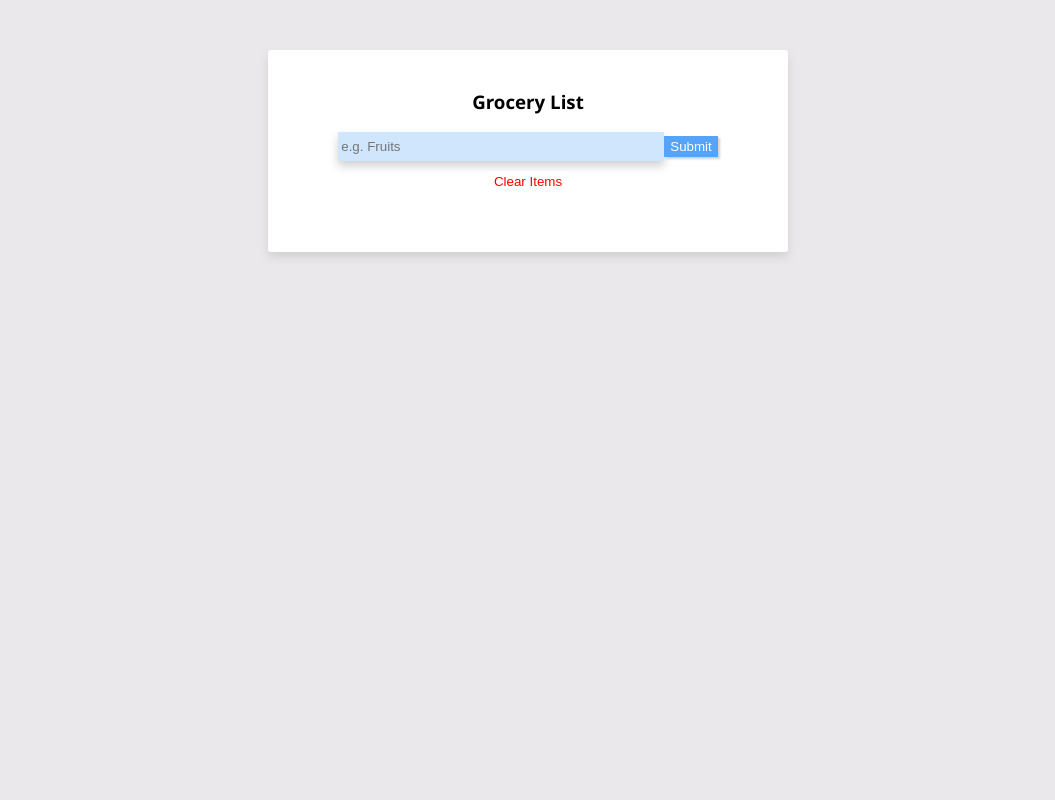
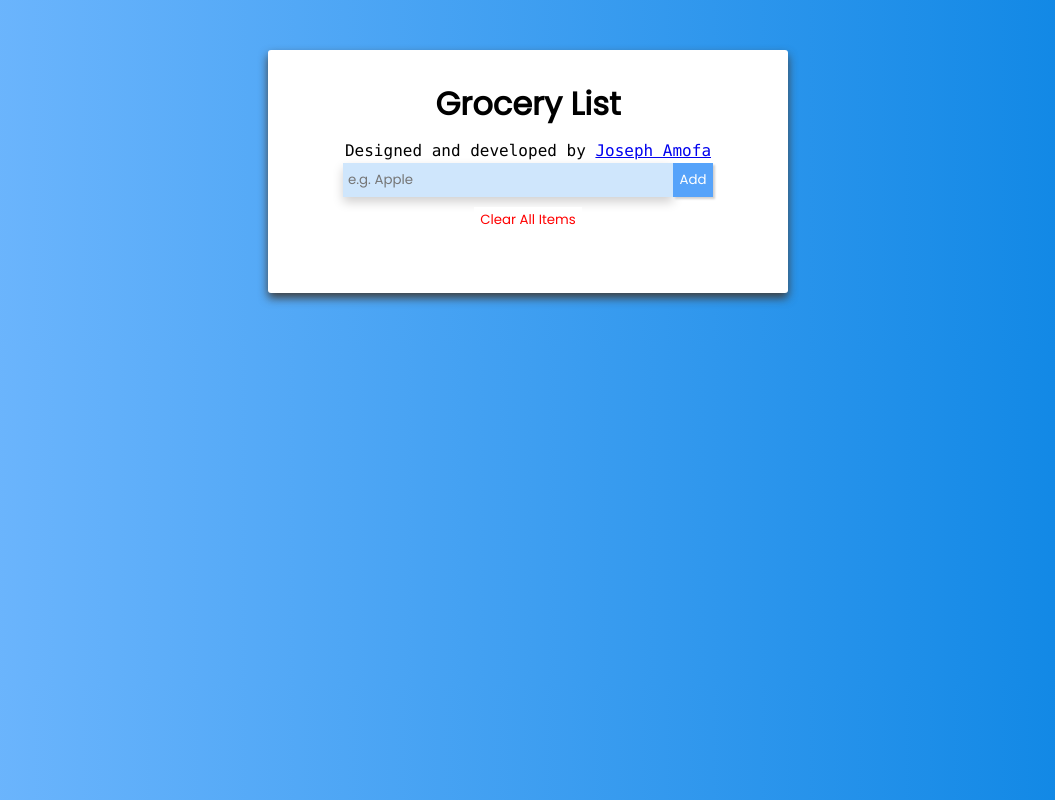
Before and after one commit to joereuben/grocery-list, a React (Create React App) app: page / in a window 1280 px wide. Shown: the whole page, without its empty margins (112-1167 px from the left). Built offline with nearby package versions, Linux system fonts and the light colour scheme.

Commit message:
Made design edits

```diff
--- a/public/index.html
+++ b/public/index.html
@@ -24,7 +24,7 @@
       work correctly both with client-side routing and a non-root public URL.
       Learn how to configure a non-root public URL by running `npm run build`.
     -->
-    <title>React App</title>
+    <title>Grocery List App</title>
   </head>
   <body>
     <noscript>You need to enable JavaScript to run this app.</noscript>
--- a/src/App.js
+++ b/src/App.js
@@ -1,6 +1,5 @@
 import React, { useState, useEffect, createContext } from "react";
 
-import logo from "./logo.svg";
 import "./App.css";
 import DisplayArea from "./DisplayArea";
 import InputArea from "./InputArea";
@@ -110,7 +109,12 @@ function App() {
               <span>{alert && alertMessage}</span>
             </div>
             <div className="">
-              <h3>Grocery List</h3>
+              <h1>Grocery List</h1>
+              <div>
+                <code>
+                  Designed and developed by <a href="https://freecodecamp.org/reujoe" rel='noopener noreferrer' target="_blank">Joseph Amofa</a>
+                </code>
+              </div>
               <InputArea
                 text={text}
                 updateText={updateText}
--- a/src/DisplayArea.js
+++ b/src/DisplayArea.js
@@ -25,7 +25,7 @@ export default function DisplayArea({
       })}
       <div>
         <button onClick={() => deleteAll()} className="clear_btn">
-          Clear Items
+          Clear All Items
         </button>
       </div>
     </div>
--- a/src/GroceryItem.js
+++ b/src/GroceryItem.js
@@ -9,10 +9,10 @@ export default function GroceryItem({ id, name, deleteItem, editItem }) {
       </div>
 
       <div>
-        <button className="action_btn edit" onClick={() => editItem(id)}>
+        <button className="action_btn edit" onClick={() => editItem(id)} title="Edit">
           <AiFillEdit />
         </button>
-        <button className="action_btn del" onClick={() => deleteItem(id)}>
+        <button className="action_btn del" onClick={() => deleteItem(id)} title="Delete">
           <AiFillDelete />
         </button>
       </div>
--- a/src/InputArea.js
+++ b/src/InputArea.js
@@ -15,9 +15,9 @@ export default function InputArea({ text, updateText, addToList, isEditing }) {
           id=""
           value={text}
           onChange={(e) => updateText(e.target.value)}
-          placeholder="e.g. Fruits"
+          placeholder="e.g. Apple"
         />
-        <button type="submit">{isEditing ? "Edit" : "Submit"}</button>
+        <button className="submit" type="submit">{isEditing ? "Edit" : "Add"}</button>
       </form>
     </div>
   );
--- a/src/index.css
+++ b/src/index.css
@@ -1,15 +1,24 @@
+@import url('https://fonts.googleapis.com/css2?family=Poppins&display=swap');
+
 body {
   margin: 0;
-  font-family: "Segoe UI", "Roboto", "Oxygen", "Ubuntu", "Cantarell",
-    "Fira Sans", "Droid Sans", "Helvetica Neue", sans-serif;
+  font-family: "Poppins", sans-serif;
   -webkit-font-smoothing: antialiased;
   -moz-osx-font-smoothing: grayscale;
-  background-color: rgb(235, 232, 235);
+  /* background-color: #0984e3; */
+  background: linear-gradient(90deg, #74b9ff, #0984e3);
+}
+
+h1{
+  margin: 10px 0;
 }
 
 code {
   font-family: source-code-pro, Menlo, Monaco, Consolas, "Courier New",
     monospace;
+}
+input, button{
+  font-family: 'Poppins', sans-serif;
 }
 
 .container {
@@ -29,7 +38,7 @@ code {
   padding-top: 20px;
   background-color: white;
   border-radius: 3px;
-  box-shadow: 0px 5px 10px rgb(209, 208, 208);
+  box-shadow: 0px 5px 10px rgb(63, 63, 63);
 }
 
 button {
@@ -43,6 +52,7 @@ button {
 }
 
 button[type="submit"] {
+  padding: 7px 5px;
   min-width: 40px;
   box-shadow: 2px 2px 2px rgb(209, 208, 208);
 }
@@ -51,7 +61,7 @@ button[type="submit"]:hover {
 }
 
 input {
-  padding: 7px 3px;
+  padding: 7px 5px;
   border: none;
   /* border-radius: 3px; */
   background-color: rgba(81, 165, 243, 0.274);
@@ -92,7 +102,7 @@ input:focus {
 
 .action_btn {
   background-color: transparent;
-  font-size: 14px;
+  font-size: 16px;
   margin-right: 10px;
 }
 
```
